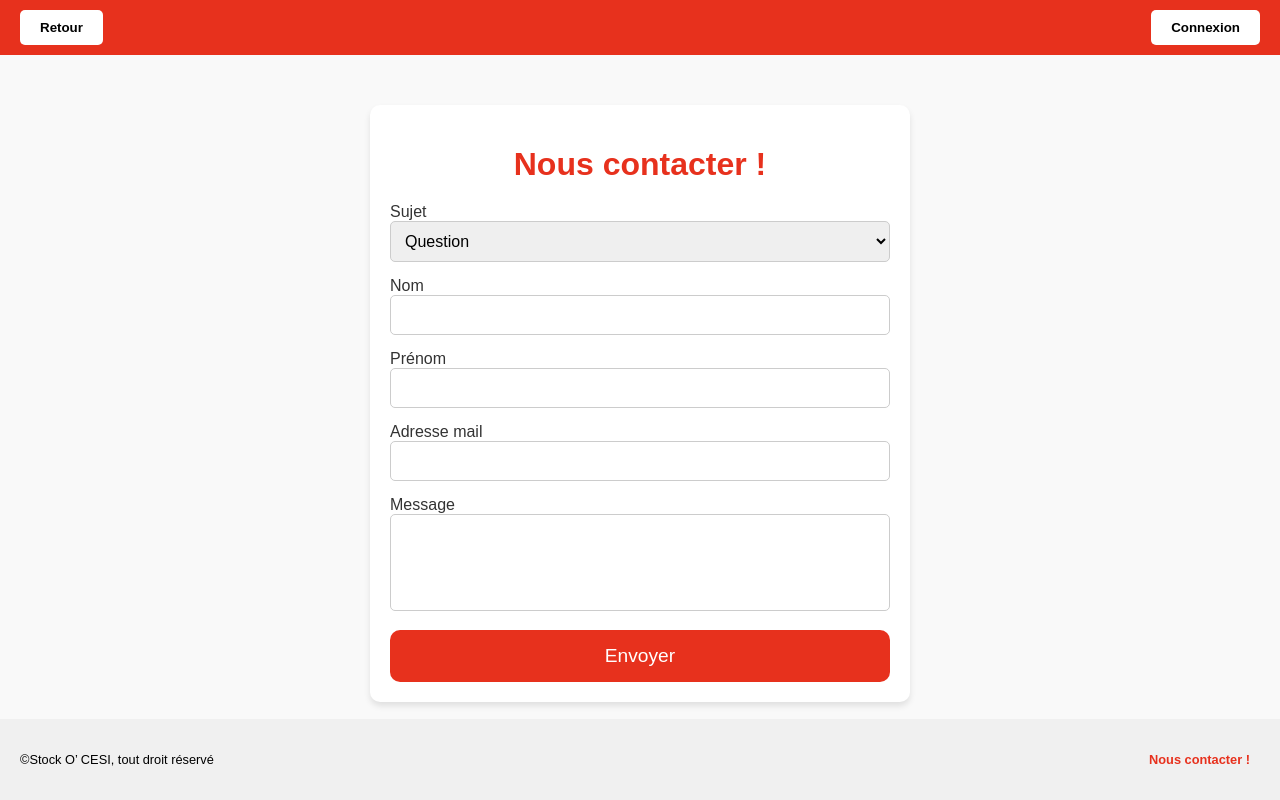
After one commit to AnasB27/Stockocesi, a PHP site: page /static/html/contact.html in a window 1280 px wide. The commit adds this page. Run offline with PHP 8.4, Linux system fonts and the light colour scheme.

Commit message:
modified:   static/css/accueil.css 	new file:   static/css/connexion.css 	new file:   static/css/contact.css 	new file:   static/css/footer.css 	new file:   static/css/header.css 	modified:   static/html/accueil.html 	new file:   static/html/connexion.html 	new file:   static/html/contact.html

```diff
--- /dev/null
+++ b/static/css/contact.css
@@ -0,0 +1,60 @@
+body {
+    margin: 0;
+    font-family: Arial, sans-serif;
+    text-align: center;
+    background-color: #f9f9f9;
+}
+
+
+main h1 {
+    font-size: 2em;
+    color: #e7311d; /* Met le titre "Nous contacter !" en rouge */
+    margin-bottom: 20px;
+}
+main {
+    margin: 50px auto;
+    max-width: 500px;
+    background-color: white;
+    padding: 20px;
+    border-radius: 10px;
+    box-shadow: 0 4px 6px rgba(0, 0, 0, 0.1);
+}
+
+form div {
+    margin-bottom: 15px;
+    text-align: left;
+}
+
+label {
+    font-size: 1em;
+    color: #333;
+}
+
+input, textarea, select {
+    width: 100%;
+    padding: 10px;
+    font-size: 1em;
+    border: 1px solid #ccc;
+    border-radius: 5px;
+    box-sizing: border-box;
+}
+
+input:focus, textarea:focus, select:focus {
+    border-color: #e7311d;
+    outline: none;
+}
+
+textarea {
+    resize: none;
+}
+
+.main-button {
+    background-color: #e7311d;
+    color: white;
+    border: none;
+    padding: 15px 30px;
+    border-radius: 10px;
+    font-size: 1.2em;
+    cursor: pointer;
+    width: 100%;
+}
--- /dev/null
+++ b/static/css/footer.css
@@ -0,0 +1,20 @@
+footer {
+    background-color: #f0f0f0;
+    padding: 20px;
+    position: fixed;
+    bottom: 0;
+    width: 100%;
+    display: flex;
+    justify-content: space-between;
+    align-items: center;
+    box-sizing: border-box;
+    font-size: 0.8em;
+}
+
+.contact-link {
+    color: #e7311d; /* Met le lien "Nous contacter" en rouge */
+    text-decoration: none;
+    font-weight: bold;
+    padding-right: 10px;
+    white-space: nowrap;
+}
--- /dev/null
+++ b/static/css/header.css
@@ -0,0 +1,20 @@
+header {
+    background-color: #e7311d;
+    padding: 10px 0;
+}
+
+.header-container {
+    display: flex;
+    justify-content: space-between;
+    align-items: center;
+    padding: 0 20px;
+}
+
+.header-button {
+    background-color: white;
+    border: none;
+    padding: 10px 20px;
+    border-radius: 5px;
+    cursor: pointer;
+    font-weight: bold;
+}
--- /dev/null
+++ b/static/html/contact.html
@@ -0,0 +1,54 @@
+<!DOCTYPE html>
+<html lang="fr">
+<head>
+    <meta charset="UTF-8">
+    <meta name="viewport" content="width=device-width, initial-scale=1.0">
+    <title>Nous contacter - Stock O' CESI</title>
+    <link rel="stylesheet" href="../css/contact.css">
+    <link rel="stylesheet" href="../css/header.css">
+    <link rel="stylesheet" href="../css/footer.css">
+</head>
+<body>
+    <header>
+        <div class="header-container">
+            <button class="header-button" onclick="window.location.href='accueil.html'">Retour</button>
+
+            <button class="header-button" onclick="window.location.href='connexion.html'">Connexion</button>
+        </div>
+    </header>
+    <main>
+        <form action="#" method="post">
+            <h1>Nous contacter !</h1>
+            <div>
+                <label for="sujet">Sujet</label><br>
+                <select id="sujet" name="sujet" required>
+                    <option value="question">Question</option>
+                    <option value="suggestion">Suggestion</option>
+                    <option value="autre">Autre</option>
+                </select>
+            </div>
+            <div>
+                <label for="nom">Nom</label><br>
+                <input type="text" id="nom" name="nom" required>
+            </div>
+            <div>
+                <label for="prenom">Prénom</label><br>
+                <input type="text" id="prenom" name="prenom" required>
+            </div>
+            <div>
+                <label for="email">Adresse mail</label><br>
+                <input type="email" id="email" name="email" required>
+            </div>
+            <div>
+                <label for="message">Message</label><br>
+                <textarea id="message" name="message" rows="5" required></textarea>
+            </div>
+            <button type="submit" class="main-button">Envoyer</button>
+        </form>
+    </main>
+    <footer>
+        <p>©Stock O’ CESI, tout droit réservé</p>
+        <a href="#" class="contact-link">Nous contacter !</a>
+    </footer>
+</body>
+</html>
```
Also changed, not shown: static/css/accueil.css (+0 -42 lines), static/css/connexion.css (added, +97 -0 lines), static/html/accueil.html (+22 -2 lines), static/html/connexion.html (added, +34 -0 lines).
